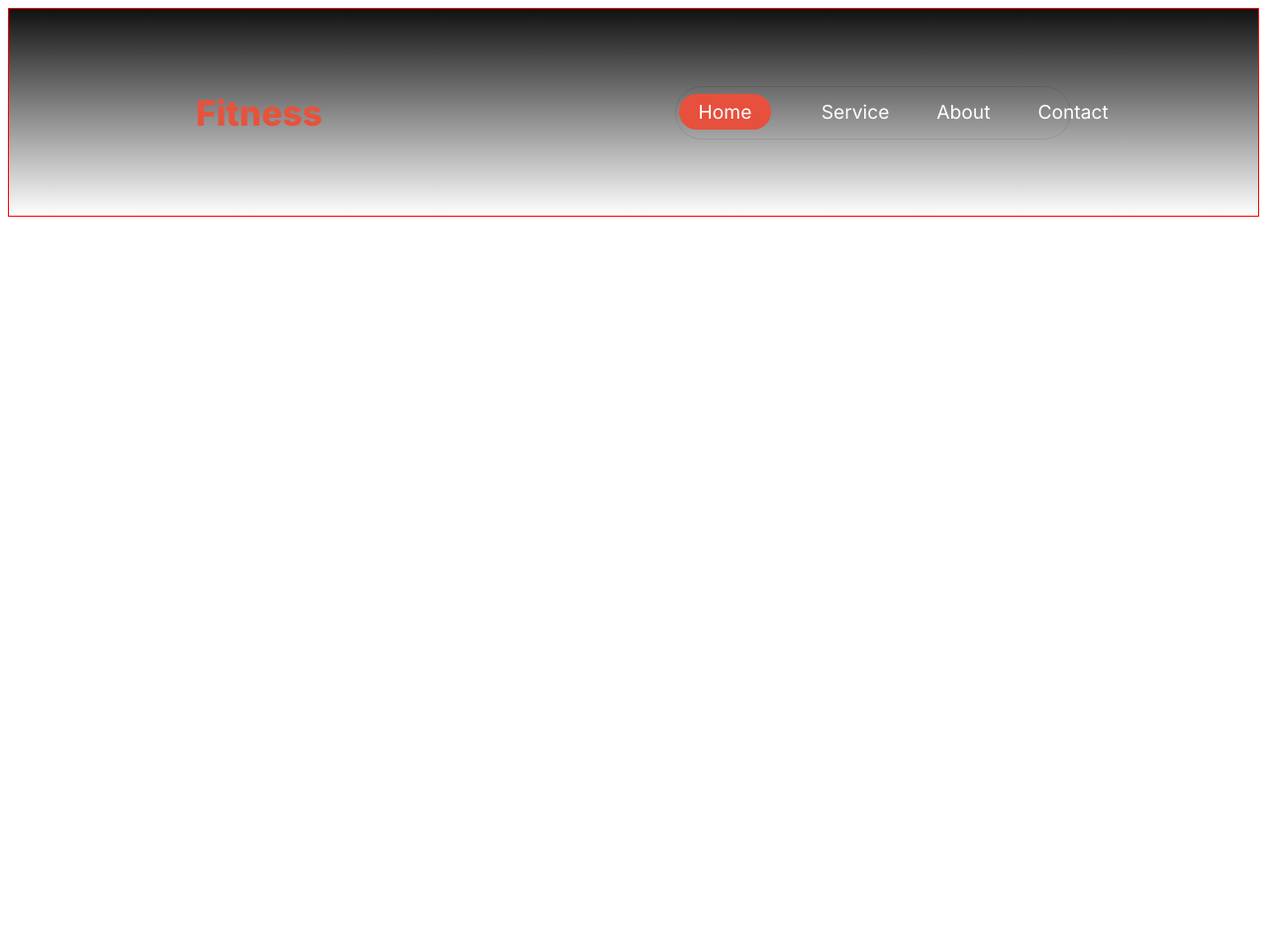
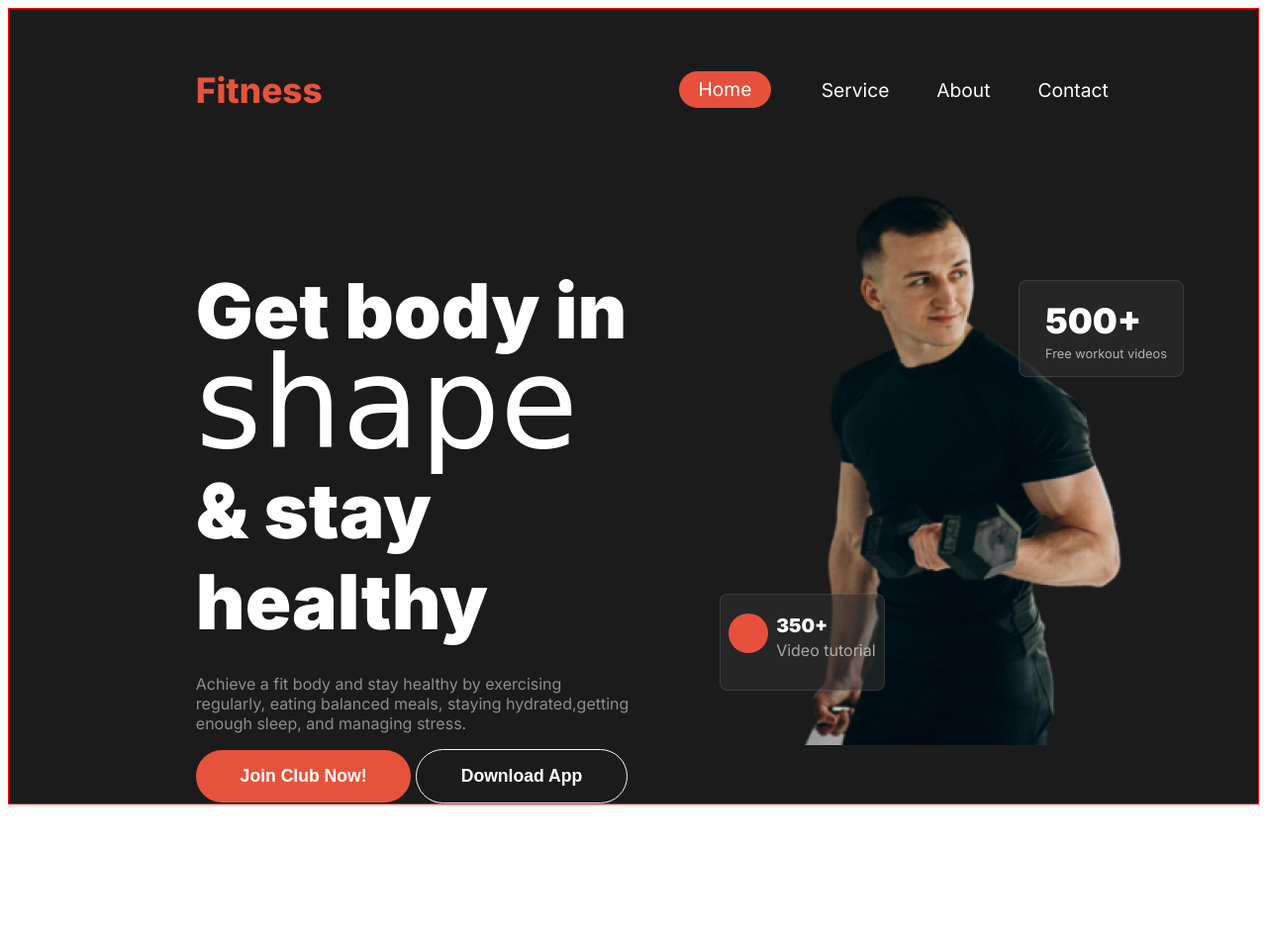
Before and after one commit to anto-das/P-Hero-Assignment-2, a plain HTML site: page index.html in a window 1280 px wide. Shown: the whole page at 99% size. Before the commit the page ends 800 px from the top, so only its background shows below. Drawn offline with Linux system fonts and the light colour scheme; a web font is replaced by a local one.

Commit message:
banner-part

```diff
--- a/index.html
+++ b/index.html
@@ -5,13 +5,16 @@
     <meta http-equiv="X-UA-Compatible" content="IE=edge">
     <meta name="viewport" content="width=device-width, initial-scale=1.0">
     <title>P-Hero-Assignment-2</title>
+    <script src="https://kit.fontawesome.com/91806e45ac.js" crossorigin="anonymous"></script>
     <link rel="stylesheet" href="./style2.css">
     <link rel="stylesheet" href="./media.css">
 </head>
 <body>
    <header>
+    <!-- navbar-part-start -->
        <nav class=" navbar-content display">
         <h1 class="brand-content">Fitness</h1>
+        <p class="font-style"><i class="fa-solid fa-bars"></i></p>
         <ul class="menubar-content display">
             <li><a href="" class="nav-link color what2">Home</a></li>
             <li><a href="" class="nav-link color">Service</a></li>
@@ -19,6 +22,39 @@
             <li><a href="" class="nav-link color what">Contact</a></li>
         </ul>
     </nav>
+    <!-- navbar-part-close -->
+     <!-- banner-part-start -->
+      <div class="banner-all-container display">
+          <div class="banner-content">
+             <h1 class="banner-title">Get body in <br><span id="shape">shape</span> & stay <br>healthy</h1>
+             <p class="banner-container">
+             Achieve a fit body and stay healthy by exercising regularly, eating balanced meals, staying hydrated,getting enough sleep, and managing stress.
+             </p>
+             <button class="Join btn-primary">Join Club Now!</button>
+             <button class="Download">Download App</button>
+          </div>
+          <div class="image-design-content">
+            <div class="banner-image">
+                <img src="./images/Images 2.png" alt="">
+            </div>
+            <div class="banner-button-card">
+                <div class="position-button-contents-1 display">
+                    <span class="dot-circle"></span>
+                    <div class="video-content">
+                        <h5 class="number">350+</h5>
+                        <span class="title">Video tutorial</span>
+                    </div>
+                </div>
+                <div class="position-button-content-2 display">
+                    <div class="video-content">
+                        <h5 class="number-2">500+</h5>
+                        <span class="title-2">Free workout videos</span>
+                    </div>
+                </div>
+            </div>
+          </div>
+      </div>
+      <!-- banner-part-close -->
    </header>
    <main>
 
--- a/media.css
+++ b/media.css
@@ -0,0 +1,44 @@
+@media screen and (max-width:576px){
+    /* navbar-part-start */
+    .navbar-content{
+        max-width: 100%;
+        margin: 0;
+        margin-left: 1rem;
+    }
+    .menubar-content{
+        display: none;
+    }
+    .font-style{
+        display: unset;
+        color: rgb(255, 255, 255);
+        margin-right: 1rem;
+    }
+    /* navbar-part-close */
+
+    /* banner-part-start */
+    .banner-all-container{
+        flex-direction: column;
+    }
+    .banner-content{
+        max-width: 100%;
+        margin-left: 1.1rem;
+        margin-top: 6rem;
+    }
+    .banner-image{
+        max-width: 100%;
+        margin: 3rem 1.1rem;
+    }
+    .position-button-contents-1{
+        position: relative;
+    left: 1.5rem;
+    top: -24.95rem;
+    }
+    .position-button-content-2{
+        position: relative;
+    left: 13.37rem;
+    top: -42.8rem;
+    }
+    .banner-button-card{
+        position:absolute;
+    }
+}
--- a/style2.css
+++ b/style2.css
@@ -1,8 +1,9 @@
 @import url('https://fonts.googleapis.com/css2?family=Inter:ital,opsz,wght@0,14..32,100..900;1,14..32,100..900&family=Poppins:ital,wght@0,100;0,200;0,300;0,400;0,500;0,600;0,700;0,800;0,900;1,100;1,200;1,300;1,400;1,500;1,600;1,700;1,800;1,900&display=swap');
+@import url('https://fonts.googleapis.com/css2?family=Grey+Qo&family=Inter:ital,opsz,wght@0,14..32,100..900;1,14..32,100..900&family=Poppins:ital,wght@0,100;0,200;0,300;0,400;0,500;0,600;0,700;0,800;0,900;1,100;1,200;1,300;1,400;1,500;1,600;1,700;1,800;1,900&display=swap');
 body{
     font-family:"Inter", sans-serif;;
 }
-/* shared contents */
+/* shared contents start */
 .display{
     display: flex;
 }
@@ -12,17 +13,27 @@ body{
     font-weight: 400;
     line-height: 120%;
 }
-/* shared contents */
+.btn-primary{
+    background-color: rgb(230, 83, 60);
+    border: none;
+    padding: 1rem 2.8rem;
+    border-radius: 2.6rem;
+    font-size: 1.1rem;
+    font-weight: 600;
+    color: rgb(255, 255, 255);
+}
+/* shared contents close */
 header{
     max-width: 100%;
     border: 1px solid red;
-    background: linear-gradient(180.00deg, rgb(17,17,17),rgba(119,119,119,0) 100%);
+    /* background: linear-gradient(180.00deg, rgb(17,17,17),rgba(119,119,119,0) 100%); */
+    background-color: rgb(28, 27, 27);
 }
 /* navbar-part-section*/
 .navbar-content{
     justify-content: space-between;
     align-items: center;
-    margin:3.4rem  11.8rem ;
+    margin:2rem  11.8rem ;
 }
 .brand-content{
     color: rgb(230, 83, 60);
@@ -56,4 +67,107 @@ li{
     padding: 0.4rem 1.2rem;
     border-radius: 2.8rem;
 }
+.font-style{
+    display: none;
+}
 /* navbar-section-end */
+
+/* banner-part-start */
+.banner-content{
+    max-width: 35%;
+    margin-left: 11.8rem;
+    margin-top: 6rem;
+}
+.banner-title{
+    font-size: 4.8rem;
+    color: rgb(255, 255, 255);
+    font-weight: 900;
+    line-height: 120%;
+    letter-spacing: 0%;
+    margin: 0;
+}
+#shape{
+    font-family: "Grey Qo", cursive;
+    font-weight: 400;
+    font-size: 8rem;
+}
+.banner-container{
+    margin-top: 1.6rem;
+    color: rgba(255, 255, 255, 0.5);
+}
+.Download{
+    padding: 1rem 2.8rem;
+    border: 1px solid rgb(252, 242, 242);
+    border-radius: 2.6rem;
+    font-size: 1.1rem;
+    font-weight: 600;
+    color: rgb(255, 255, 255);
+    background-color: rgb(28, 27, 27);
+}
+.banner-image{
+    max-width: 100%;
+    margin-left: 10.43rem;
+}
+.dot-circle{
+    width: 40px;
+    height: 40px;
+    background-color: rgb(230, 80,60);
+    border-radius: 50%;
+    display: inline-block;
+    margin: 1.2rem 0rem 1.2rem 0.5rem;
+}
+.video-content{
+    padding: 1.2rem 0.5rem;
+}
+.number{
+    margin: 0%;
+    color: rgb(250, 250, 249);
+    font-weight: 900;
+    font-size: 1.2rem;
+    padding-bottom: 0.2rem;
+}
+.title{
+    color: rgba(239, 237, 232, 0.65);
+    font-size: 1rem;
+    font-weight: 400;
+
+}
+.position-button-contents-1{
+    max-width: 132%;
+    height: 6rem;
+    /* margin-bottom: 5%; */
+    border: 1px solid rgba(255, 255, 255, 0.1);
+    border-radius: 0.5rem;
+    background: rgba(48, 48, 48, 0.54);
+    position: relative;
+    left: 5.48rem;
+    top: -9.87rem;
+}
+.position-button-content-2{
+    max-width: 132%;
+    height: 6rem;
+    border: 1px solid rgba(255, 255, 255, 0.1);
+    border-radius: 0.5rem;
+    background: rgba(48, 48, 48, 0.54);
+    position: relative;
+    left: 24.37rem;
+    top: -35.8rem;
+}
+.number-2{
+    margin: 0%;
+    padding-left: 1.1rem;
+    padding-bottom: 0.1rem;
+    color: rgba(255, 255, 255);
+    font-size: 2.2rem;
+    font-weight: 900;
+}
+.title-2{
+    padding-left: 1.1rem;
+    font-size: 0.8rem;
+    font-weight: 400;
+    color: rgba(255, 255, 255, 0.65);
+}
+.banner-button-card{
+    position:absolute;
+}
+/* banner-part-close */
```
